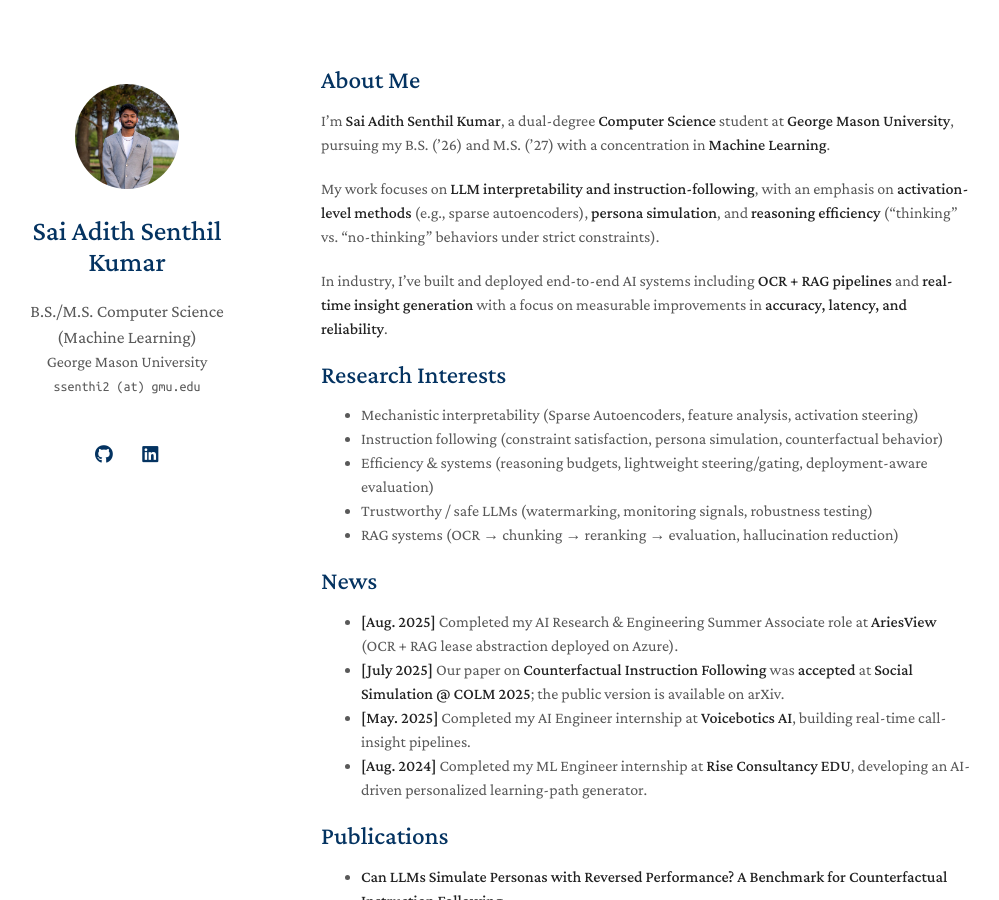
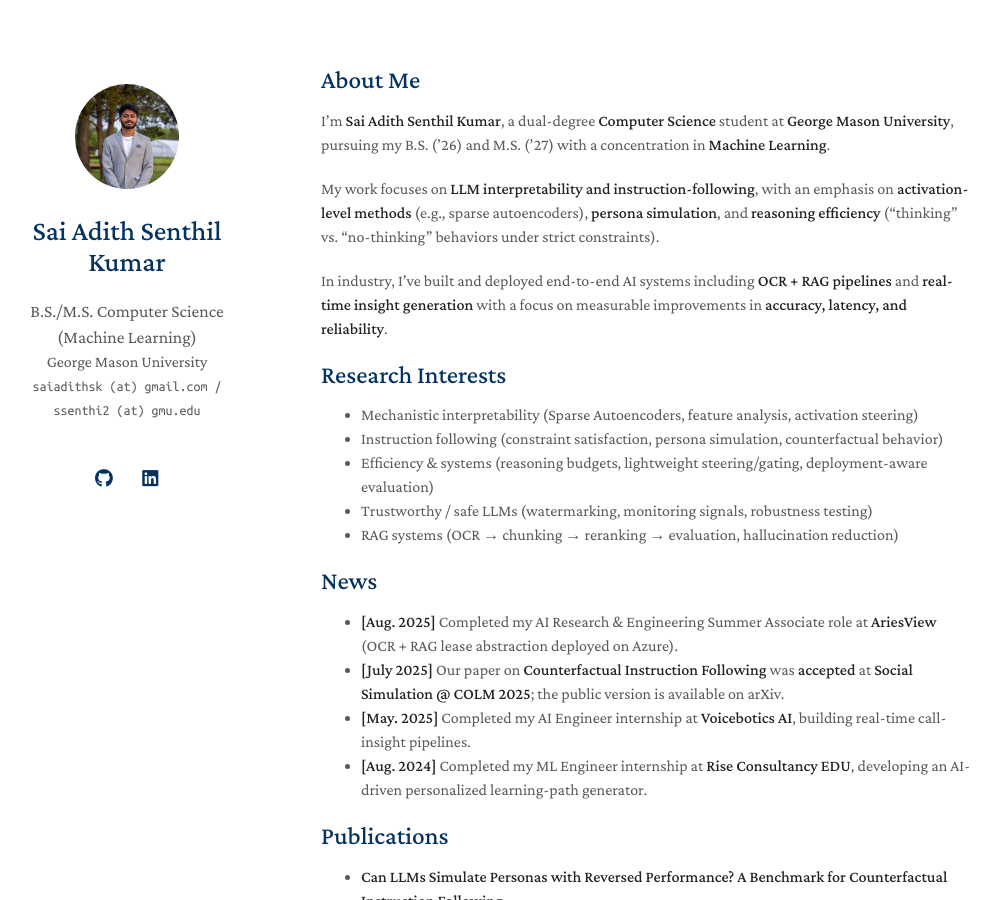
Before and after one commit to SAI-ADITH/SAI-ADITH.github.io, a Jekyll site: the page built from index.md, in a window 1280 px wide and 900 px high. Shown: the whole window, without its empty margins (149-1148 px from the left). Built offline with Jekyll 4.4.1, drawn with Linux system fonts in a browser that asks for light colours; a style sheet for code colours, icons or effects is not loaded; our own code applies the rules of GitHub Pages for plain Markdown files; some of the changed lines change nothing that is shown.

Commit message:
Combine email addresses into a single line

```diff
--- a/_config.yml
+++ b/_config.yml
@@ -4,8 +4,7 @@
 title: Sai Adith Senthil Kumar
 position: B.S./M.S. Computer Science (Machine Learning)
 affiliation: George Mason University
-email: saiadithsk (at) gmail.com
-email: ssenthi2 (at) gmu.edu
+email: saiadithsk (at) gmail.com / ssenthi2 (at) gmu.edu
 
 # =========================
 # Search Engine Optimization (SEO)
```
